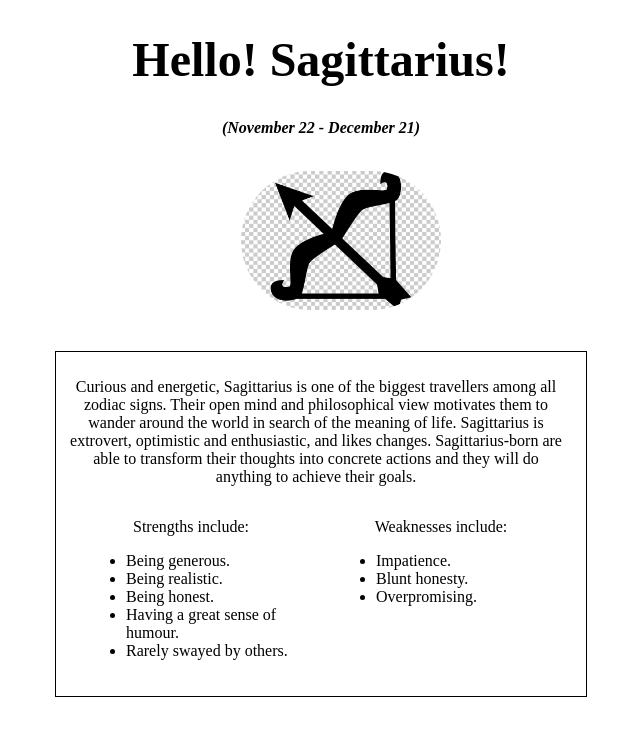
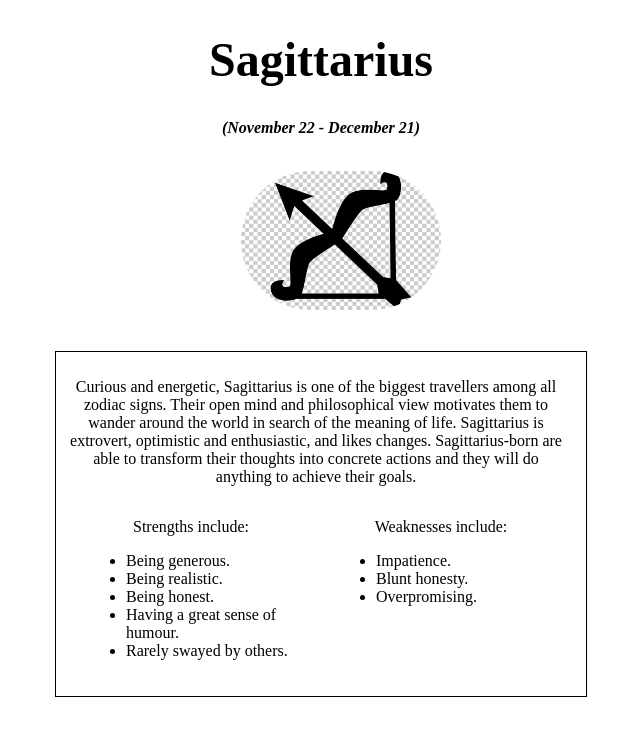
Before and after one commit to aminah141/zodiac, a plain HTML site: page index.html in a window 1280 px wide. Shown: the whole page, without its empty margins (319-959 px from the left). Drawn offline with Linux system fonts and the light colour scheme.

Commit message:
Revert "Update index.html"
This reverts commit e7564725761c7d3897aa2f59c3433ada90d3fd40.

```diff
--- a/index.html
+++ b/index.html
@@ -7,7 +7,7 @@
   </head>
   <body>
     <div>
-    <h1>Hello! Sagittarius!</h1>
+    <h1>Sagittarius</h1>
     <h2>(November 22 - December 21)</h2>
 
     <!-- image of zodiac sign -->
```
